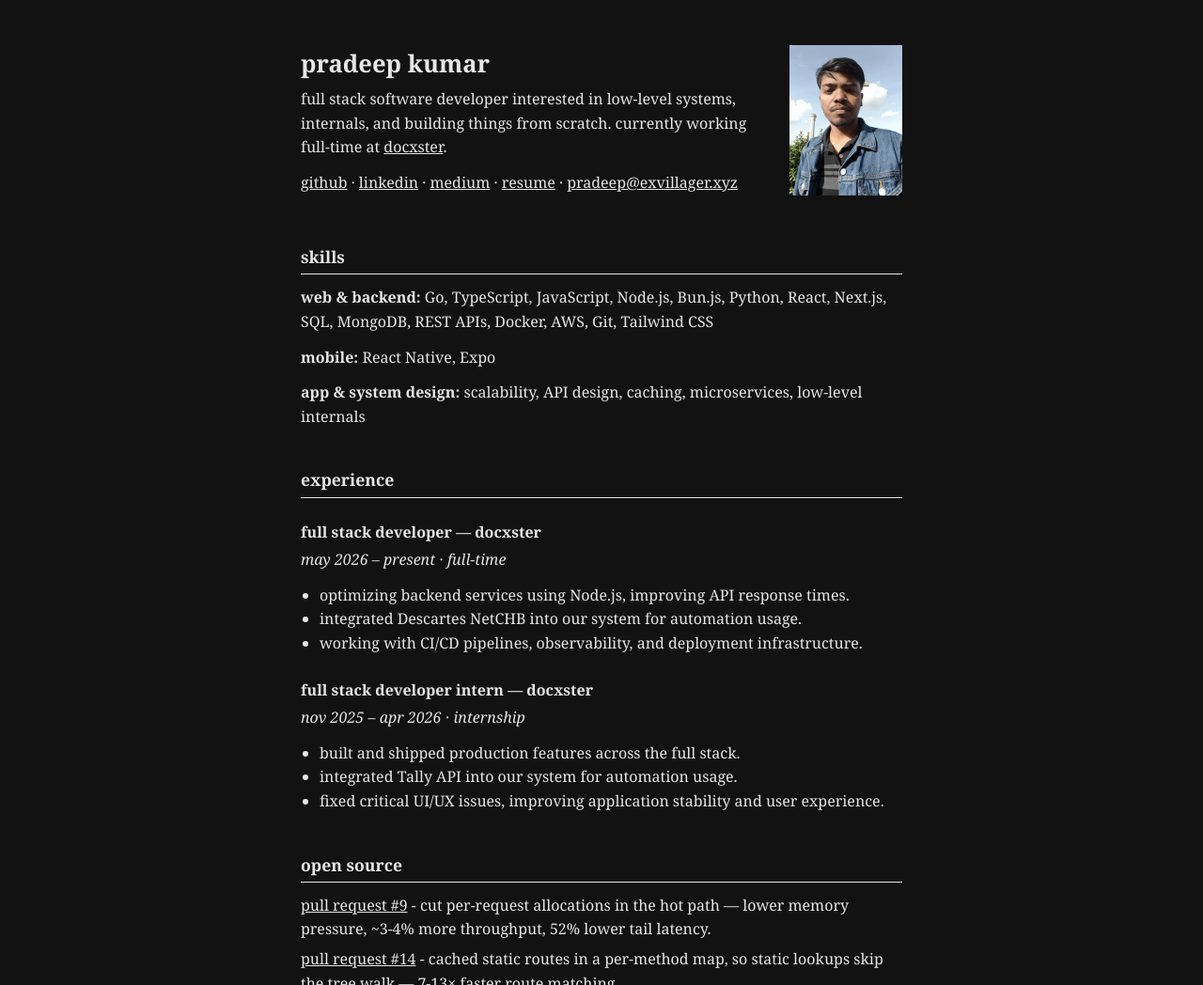
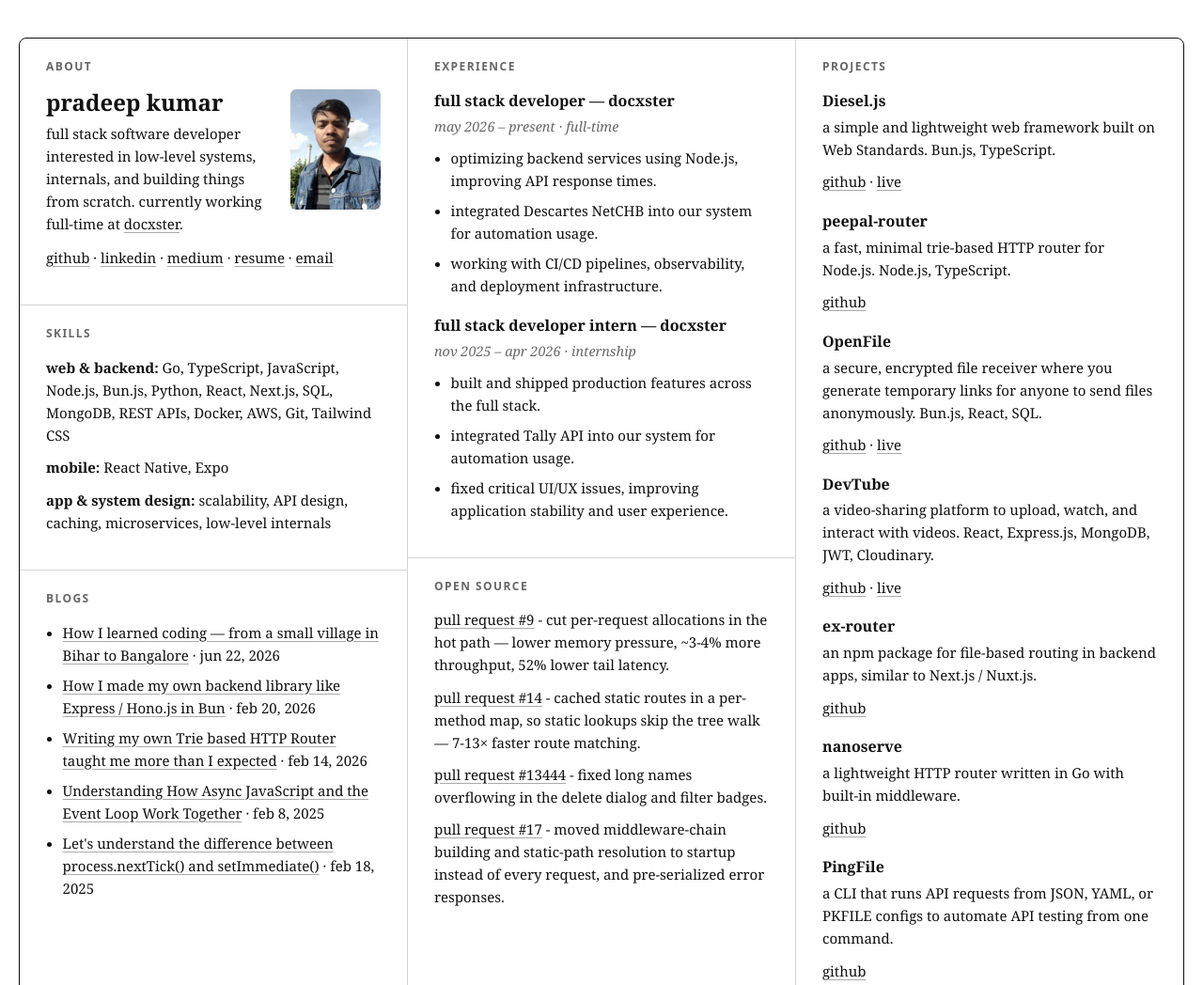
Before and after one commit to exvillager/simple-portfolio, a website: page plain/index.html in a window 1280 px wide. Shown: the top 1048 px of the page at 94% size. Drawn offline with Linux system fonts and the light colour scheme.

Commit message:
feat: grid layout plain site with white background

```diff
--- a/plain/index.html
+++ b/plain/index.html
@@ -7,118 +7,138 @@
 <meta name="description" content="pradeep kumar — full stack software developer.">
 <style>
   :root {
-    --ink: #e6e6e6;
-    --bg: #121212;
+    --ink: #111;
+    --muted: #666;
+    --line: #d4d4d4;
+    --bg: #fff;
+    --hover: #fafafa;
   }
+
+  * { box-sizing: border-box; }
 
   body {
     background: var(--bg);
     color: var(--ink);
     font-family: Georgia, "Times New Roman", serif;
-    font-size: 16px;
+    font-size: 15px;
     line-height: 1.6;
-    max-width: 40rem;
+    max-width: 80rem;
     margin: 0 auto;
-    padding: 3rem 1.25rem;
+    padding: 2.5rem 1.25rem;
   }
 
-  img {
-    width: 120px;
-    height: auto;
-    display: block;
+  img { width: 96px; height: auto; display: block; border-radius: 6px; }
+
+  .grid {
+    display: flex;
+    align-items: stretch;
+    border: 1px solid var(--ink);
+    border-radius: 8px;
+    overflow: hidden;
   }
 
-  header {
-    display: flex;
-    flex-wrap: wrap;
-    gap: 1.5rem;
-    align-items: flex-start;
-    margin-bottom: 2.5rem;
+  .col {
+    flex: 1 1 0;
+    min-width: 0;
+    border-right: 1px solid var(--line);
   }
+  .col:last-child { border-right: 0; }
 
-  .bio {
-    flex: 1 1 18rem;
+  .cell {
+    padding: 1.5rem 1.75rem 1.75rem;
+    border-bottom: 1px solid var(--line);
   }
+  .cell:last-child { border-bottom: 0; }
 
-  h1 {
-    font-size: 1.6rem;
-    margin: 0 0 0.25rem;
+  h1 { font-size: 1.5rem; margin: 0 0 0.4rem; line-height: 1.2; }
+  h2 {
+    font: 600 0.75rem/1 system-ui, -apple-system, "Segoe UI", sans-serif;
+    text-transform: uppercase;
+    letter-spacing: 0.12em;
+    color: var(--muted);
+    margin: 0 0 1.1rem;
   }
+  h3 { font-size: 1rem; margin: 1.1rem 0 0.15rem; }
+  h3:first-of-type { margin-top: 0; }
+  p { margin: 0 0 0.65rem; }
+  ul { margin: 0 0 0.6rem; padding-left: 1.1rem; }
+  li { margin-bottom: 0.5rem; }
+  a { color: var(--ink); text-decoration-color: #aaa; text-underline-offset: 3px; overflow-wrap: anywhere; }
+  a:hover { text-decoration-color: var(--ink); }
+  .meta { font-style: italic; color: var(--muted); font-size: 0.9rem; }
+  .about { display: flex; gap: 1.1rem; align-items: flex-start; margin-bottom: 0.75rem; }
+  .about p { margin: 0; }
 
-  h2 {
-    font-size: 1.1rem;
-    margin: 2.5rem 0 0.75rem;
-    border-bottom: 1px solid var(--ink);
-    padding-bottom: 0.25rem;
-  }
+  footer { margin-top: 1.25rem; color: var(--muted); font-size: 0.9rem; }
+  footer p { margin: 0; }
 
-  h3 {
-    font-size: 1rem;
-    margin: 1.5rem 0 0.25rem;
-  }
-
-  p {
-    margin: 0 0 0.75rem;
-  }
-
-  ul {
-    margin: 0 0 0.75rem;
-    padding-left: 1.25rem;
-  }
-
-  a {
-    color: var(--ink);
-  }
-
-  .pr {
-    margin: 0 0 0.4rem;
-  }
-  .meta {
-    font-style: italic;
-  }
-
-  footer {
-    margin-top: 3rem;
-    border-top: 1px solid var(--ink);
-    padding-top: 0.75rem;
+  @media (max-width: 55rem) {
+    .grid { flex-direction: column; }
+    .col { display: contents; }
+    .cell { border-bottom: 1px solid var(--line); }
+    .cell:last-child { border-bottom: 1px solid var(--line); }
+    #about { order: 1; }
+    #experience { order: 2; }
+    #projects { order: 3; }
+    #open-source { order: 4; }
+    #skills { order: 5; }
+    #blogs { order: 6; border-bottom: 0; }
   }
 </style>
 </head>
 <body>
 
-<header>
+<main class="grid">
 
-  <div class="bio">
+  <div class="col">
+  <section class="cell" id="about">
+    <h2>about</h2>
+    <div class="about">
+      <div>
         <h1>pradeep kumar</h1>
         <p>
           full stack software developer interested in low-level systems, internals, and building
           things from scratch. currently working full-time at
           <a href="https://docxster.com">docxster</a>.
         </p>
+      </div>
+      <img src="/avatar-240.webp"
+           srcset="/avatar-240.webp 240w, /avatar-360.webp 360w, /avatar-480.webp 480w"
+           sizes="120px"
+           alt="pradeep kumar" width="120" height="160"
+           fetchpriority="high" decoding="async">
+    </div>
     <p>
       <a href="https://github.com/exvillager">github</a> ·
       <a href="https://linkedin.com/in/exvillager">linkedin</a> ·
       <a href="https://medium.com/@exvillager">medium</a> ·
       <a href="https://resume.exvillager.xyz">resume</a> ·
-      <a href="mailto:pradeep@exvillager.xyz">pradeep@exvillager.xyz</a>
+      <a href="mailto:pradeep@exvillager.xyz">email</a>
     </p>
-  </div>
+  </section>
 
-  <img src="/avatar-240.webp"
-       srcset="/avatar-240.webp 240w, /avatar-360.webp 360w, /avatar-480.webp 480w"
-       sizes="120px"
-       alt="pradeep kumar" width="120" height="160"
-       fetchpriority="high" decoding="async">
-
-</header>
-
+  <section class="cell" id="skills">
     <h2>skills</h2>
     <p><strong>web &amp; backend:</strong> Go, TypeScript, JavaScript, Node.js, Bun.js, Python, React, Next.js, SQL, MongoDB, REST APIs, Docker, AWS, Git, Tailwind CSS</p>
 <p><strong>mobile:</strong> React Native, Expo</p>
 <p><strong>app &amp; system design:</strong> scalability, API design, caching, microservices, low-level internals</p>
+  </section>
 
+  <section class="cell" id="blogs">
+    <h2>blogs</h2>
+    <ul>
+  <li><a href="https://exvillager.medium.com/how-i-learned-coding-from-a-small-village-in-bihar-to-bangalore-225b967cfbcb">How I learned coding — from a small village in Bihar to Bangalore</a> · jun 22, 2026</li>
+  <li><a href="https://exvillager.medium.com/how-i-made-my-own-backend-library-like-express-hono-js-in-bun-3ece23daaf55">How I made my own backend library like Express / Hono.js in Bun</a> · feb 20, 2026</li>
+  <li><a href="https://exvillager.medium.com/writing-my-own-trie-based-http-router-taught-me-more-than-i-expected-5e2dd7560705">Writing my own Trie based HTTP Router taught me more than I expected</a> · feb 14, 2026</li>
+  <li><a href="https://medium.com/@exvillager/understanding-how-async-javascript-and-the-event-loop-work-together-962f55882cbf">Understanding How Async JavaScript and the Event Loop Work Together</a> · feb 8, 2025</li>
+  <li><a href="https://medium.com/@exvillager/lets-understand-the-difference-between-process-nexttick-and-setimmediate-91c01a603a51">Let's understand the difference between process.nextTick() and setImmediate()</a> · feb 18, 2025</li>
+</ul>
+  </section>
+  </div>
+
+  <div class="col">
+  <section class="cell" id="experience">
     <h2>experience</h2>
-
     <h3>full stack developer — docxster</h3>
 <p class="meta">may 2026 – present · full-time</p>
 <ul>
@@ -134,16 +154,20 @@
   <li>integrated Tally API into our system for automation usage.</li>
   <li>fixed critical UI/UX issues, improving application stability and user experience.</li>
 </ul>
+  </section>
 
+  <section class="cell" id="open-source">
     <h2>open source</h2>
-
     <p class="pr"><a href="https://github.com/Cododev-Technology/cpeak/pull/9">pull request #9</a> - cut per-request allocations in the hot path — lower memory pressure, ~3-4% more throughput, 52% lower tail latency.</p>
 <p class="pr"><a href="https://github.com/Cododev-Technology/cpeak/pull/14">pull request #14</a> - cached static routes in a per-method map, so static lookups skip the tree walk — 7-13× faster route matching.</p>
 <p class="pr"><a href="https://github.com/activepieces/activepieces/pull/13444">pull request #13444</a> - fixed long names overflowing in the delete dialog and filter badges.</p>
 <p class="pr"><a href="https://github.com/AsenaJs/ergenecore/pull/17">pull request #17</a> - moved middleware-chain building and static-path resolution to startup instead of every request, and pre-serialized error responses.</p>
+  </section>
+  </div>
 
+  <div class="col">
+  <section class="cell" id="projects">
     <h2>projects</h2>
-
     <h3>Diesel.js</h3>
 <p>a simple and lightweight web framework built on Web Standards. Bun.js, TypeScript.</p>
 <p><a href="https://github.com/exvillager/diesel">github</a> · <a href="https://diesel.exvillager.xyz">live</a></p>
@@ -175,15 +199,10 @@
 <h3>envy</h3>
 <p>securely store and sync .env files across machines using Cloudflare R2. Go, CLI, encryption.</p>
 <p><a href="https://github.com/exvillager/envy">github</a></p>
+  </section>
+  </div>
 
-<h2>writing</h2>
-<ul>
-  <li><a href="https://exvillager.medium.com/how-i-learned-coding-from-a-small-village-in-bihar-to-bangalore-225b967cfbcb">How I learned coding — from a small village in Bihar to Bangalore</a> · jun 22, 2026</li>
-  <li><a href="https://exvillager.medium.com/how-i-made-my-own-backend-library-like-express-hono-js-in-bun-3ece23daaf55">How I made my own backend library like Express / Hono.js in Bun</a> · feb 20, 2026</li>
-  <li><a href="https://exvillager.medium.com/writing-my-own-trie-based-http-router-taught-me-more-than-i-expected-5e2dd7560705">Writing my own Trie based HTTP Router taught me more than I expected</a> · feb 14, 2026</li>
-  <li><a href="https://medium.com/@exvillager/understanding-how-async-javascript-and-the-event-loop-work-together-962f55882cbf">Understanding How Async JavaScript and the Event Loop Work Together</a> · feb 8, 2025</li>
-  <li><a href="https://medium.com/@exvillager/lets-understand-the-difference-between-process-nexttick-and-setimmediate-91c01a603a51">Let's understand the difference between process.nextTick() and setImmediate()</a> · feb 18, 2025</li>
-</ul>
+</main>
 
 <footer>
   <p>built from scratch · <a href="mailto:pradeep@exvillager.xyz">pradeep@exvillager.xyz</a></p>
```
Lines whose indentation alone changed are shown as unchanged.
